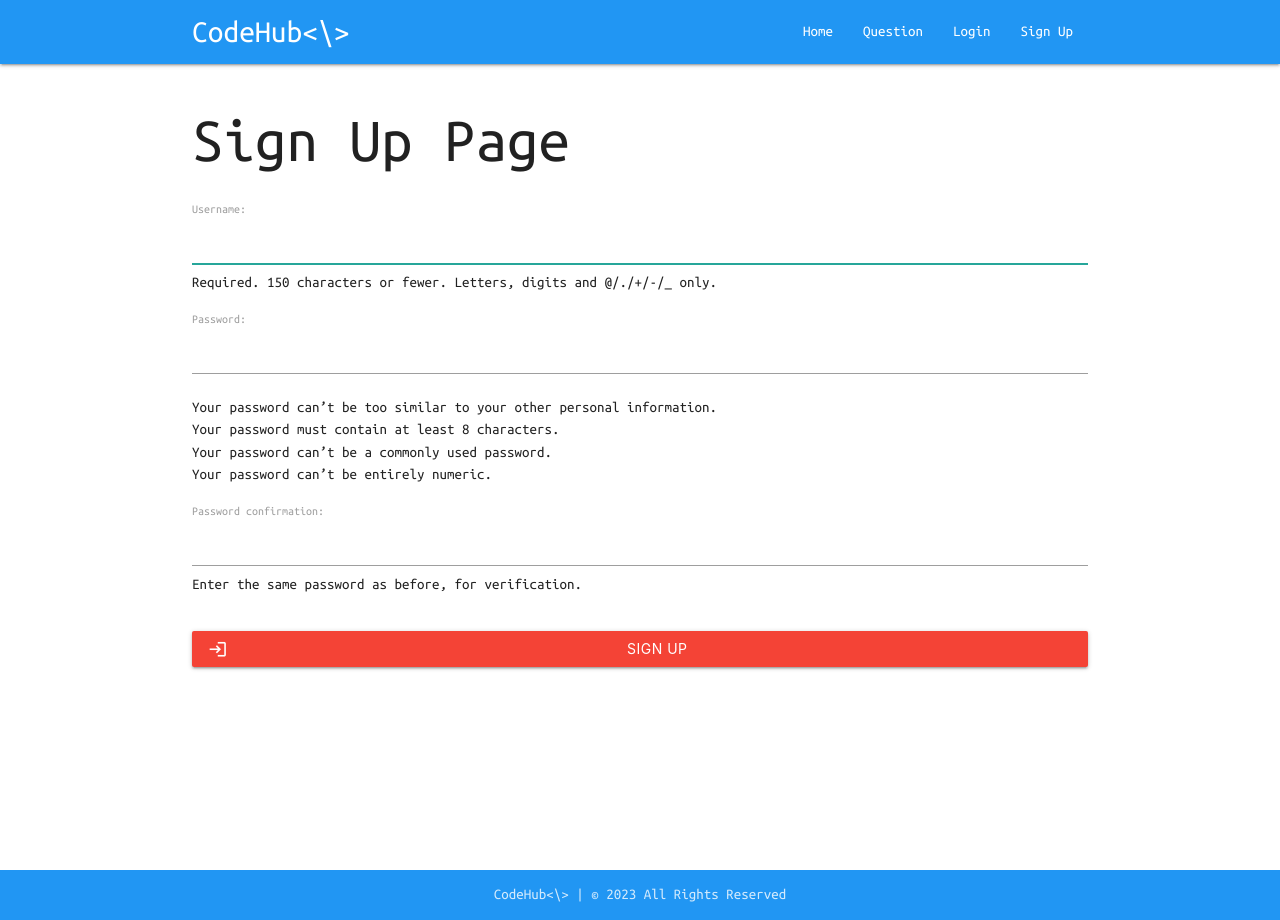
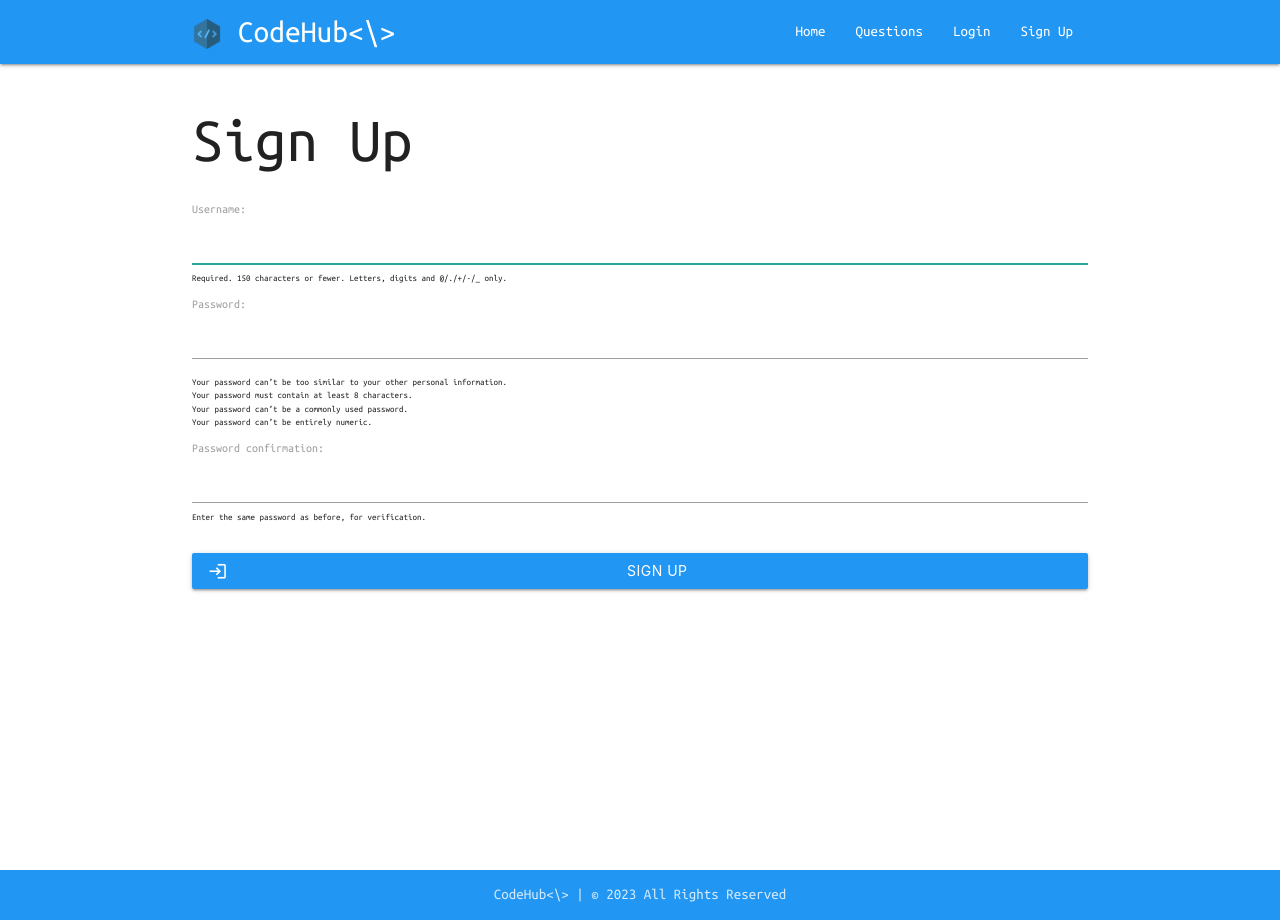
Before and after one commit to mohamed-alalwan/codehub, a Django app: page /signup/ in a window 1280 px wide. Run offline with Django 4.2, Linux system fonts and the light colour scheme.

Commit message:
commit-3

```diff
--- a/main_app/static/css/style.css
+++ b/main_app/static/css/style.css
@@ -49,7 +49,3 @@ footer{
 .card-a{
     color: inherit;
 }
-
-/* .main-container {
-    background-image: url('https://thumbs.dreamstime.com/b/binary-computer-code-seamless-pattern-matrix-background-digits-binary-computer-code-seamless-pattern-matrix-background-215163228.jpg');
-} */
--- a/main_app/templates/base.html
+++ b/main_app/templates/base.html
@@ -4,7 +4,7 @@
     <meta charset="UTF-8">
     <meta http-equiv="X-UA-Compatible" content="IE=edge">
     <meta name="viewport" content="width=device-width, initial-scale=1.0">
-    <title>CodeHub<\></title>
+    <title>CodeHub</title>
     <!-- Static CSS -->
     <link rel="stylesheet" href="{% static 'css/style.css' %}">
     <!-- icons -->
@@ -21,22 +21,22 @@
 </head>
 <body>
     <nav class="nav-wraper blue">
-        <div class="container">
+        <div class="container ctaAuth">
             {% load static %}
             <a href="/" class="brand-logo">
-                <!--<img class="logo-image" src="{% static 'images/dragon.png' %}" alt="logo">--> <span class="logo-text">CodeHub<\></span>
+                <img class="logo-image" src="{% static 'images/111.png' %}" alt="logo"> <span class="logo-text">CodeHub<\></span>
             </a>
             <a href="#!" class="sidenav-trigger" data-target="mobile-links">
                 <i class="material-icons">menu</i>
             </a>
             <ul id="desktop-links" class="right hide-on-med-and-down">
-                <li><a href="{% url 'home' %}">Home</a></li>
-                <li><a href="{% url 'question_index' %}">Question</a></li>
+                <li><a  href="{% url 'home' %}">Home</a></li>
+                <li><a  href="{% url 'question_index' %}">Questions</a></li>
                 {% if user.is_authenticated %}
-                <li><a href="{% url 'logout' %}">Logout</a></li>
+                <li><a class="btn" href="{% url 'logout' %}">Logout</a></li>
                 {% else %}
-                <li><a href="{% url 'login' %}">Login</a></li>
-                <li><a href="{% url 'signup' %}">Sign Up</a></li>
+                <li><a class="signin" href="{% url 'login' %}">Login</a></li>
+                <li><a class="signup" href="{% url 'signup' %}">Sign Up</a></li>
                 {% endif %}
 
             </ul>
--- a/main_app/templates/main_app/question_confirm_delete.html
+++ b/main_app/templates/main_app/question_confirm_delete.html
@@ -1,13 +1,13 @@
 {% extends 'base.html' %}
 
 {% block content %}
-  <h1>Delete Cat</h1>
+  <h1>Delete Question</h1>
 
   <h4>Are you sure you want to delete <span class="teal-text">{{ object.name }}</span>?</h4>
 
   <form action="" method="POST">
     {% csrf_token %}
-    <input type="submit" value="Yes - Delete!" class="btn">
+    <input type="submit" value="Yes - Delete!" class="btn blue">
     <a href="{% url 'question_detail' question.id %}">Cancel</a>
   </form>
 {% endblock %}
--- a/main_app/templates/main_app/question_form.html
+++ b/main_app/templates/main_app/question_form.html
@@ -6,7 +6,7 @@
         <table>
             {{form.as_table}}
         </table>
-        <input type="submit" value="Submit!" class="btn">
+        <input type="submit" value="Submit!" class="btn blue">
     </form>
 
 {% endblock %}
--- a/main_app/templates/question/question_detail.html
+++ b/main_app/templates/question/question_detail.html
@@ -16,8 +16,8 @@
     </div>
   </a>
   <div class="card-action">
-    <a href="{% url 'update_question' question.id %}">Edit</a>
-    <a href="{% url 'question_delete' question.id %}">Delete</a>
+    <a class="btn blue" href="{% url 'update_question' question.id %}">Edit</a>
+    <a class="btn blue" href="{% url 'question_delete' question.id %}">Delete</a>
   </div>
   </div>
    {% endblock %}
--- a/main_app/templates/question/question_index.html
+++ b/main_app/templates/question/question_index.html
@@ -1,7 +1,7 @@
 {% extends 'base.html' %}
 {% block content %}
 <h1>Question List</h1>
-<div class="btn"><a href="{% url 'create_question' %}">Add Question</a></div>
+<div><a class="btn blue" href="{% url 'create_question' %}">Add Question</a></div>
 {% for question in questions %}
 <div class="card">
   <a href="/question/{{question.id}}" class="card-a">
--- a/main_app/templates/registration/signup.html
+++ b/main_app/templates/registration/signup.html
@@ -1,7 +1,14 @@
+<style>
+.rules {
+    font-size: xx-small;
+
+}
+</style>
+
 {% extends 'base.html' %}
 
 {% block content %}
-<h1>Sign Up Page</h1>
+<h1>Sign Up</h1>
 
 {% if error_message %}
 <p class="red-text">{{ error_message }}</p>
@@ -9,8 +16,8 @@
 
 <form action="{% url 'signup' %}" method="post">
     {% csrf_token %}
-    {{ form.as_p }}
-    <button id="submit-btn" class="btn waves-effect waves-light red" type="submit" name="Confirm" value="signup">Sign Up
+   <div class= 'rules'> {{ form.as_p }} </div>
+    <button id="submit-btn" class="btn waves-effect waves-light blue" type="submit" name="Confirm" value="signup">Sign Up
         <i class="material-icons left">login</i>
     </button>
 </form>
```
Also changed, not shown: main_app/templates/home.html (+5 -3 lines), main_app/templates/registration/login.html (+6 -2 lines), main_app/static/images/111.png (added).
